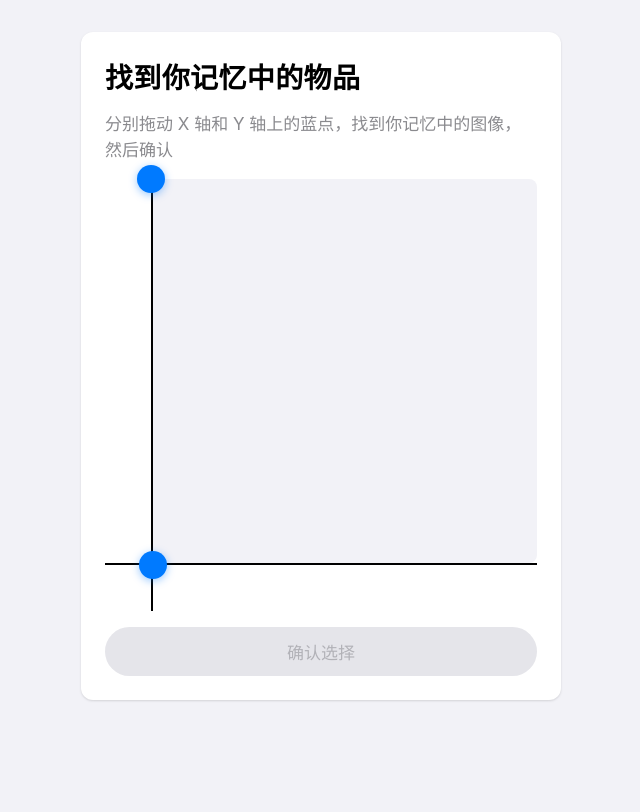
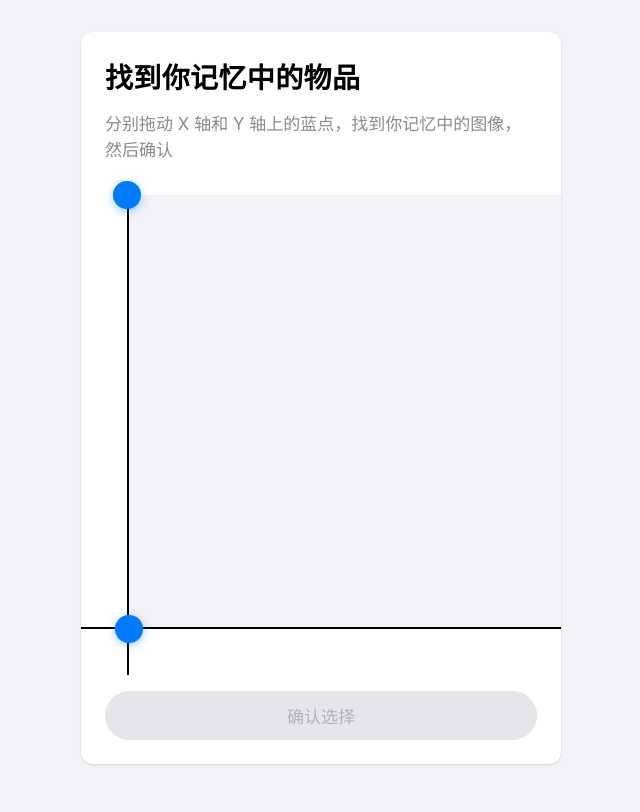
Before and after one commit to Arrosw/memory-experiment, a Flask app: template templates/recall.html in a window 1280 px wide. Shown: the whole page, without its empty margins (319-959 px from the left). Before the commit the page ends 701 px from the top, so only its background shows below. Run offline with Flask 3, Linux system fonts and the light colour scheme; the template is opened without the code that fills it, so the values that code supplies are empty.

Commit message:
refactor(recall): bleed coord widget to card edges, remove horizontal/bottom padding

```diff
--- a/templates/base.html
+++ b/templates/base.html
@@ -73,7 +73,6 @@
       flex: 1; overflow: hidden;
       display: flex; align-items: center; justify-content: center;
       background: var(--bg);
-      border-radius: var(--r-sm);
     }
     #quadrant img { max-width: 100%; max-height: 100%; display: block; }
     #x-rail {
--- a/templates/recall.html
+++ b/templates/recall.html
@@ -3,9 +3,11 @@
 {% block title %}找到你记忆中的物品{% endblock %}
 
 {% block content %}
-  <div class="card">
-    <h1>找到你记忆中的物品</h1>
-    <p style="margin-bottom:var(--s4);">分别拖动 X 轴和 Y 轴上的蓝点，找到你记忆中的图像，然后确认</p>
+  <div class="card" style="padding:0;overflow:hidden;">
+    <div style="padding:var(--s6) var(--s6) var(--s4);">
+      <h1>找到你记忆中的物品</h1>
+      <p>分别拖动 X 轴和 Y 轴上的蓝点，找到你记忆中的图像，然后确认</p>
+    </div>
     <div id="coord-wrap">
       <div id="left-col">
         <div id="y-rail"><div id="y-dot"></div></div>
@@ -18,7 +20,9 @@
         <div id="x-rail"><div id="x-dot"></div></div>
       </div>
     </div>
-    <button id="confirm-btn" class="btn" style="width:100%;margin-top:var(--s4);" disabled>确认选择</button>
+    <div style="padding:var(--s4) var(--s6) var(--s6);">
+      <button id="confirm-btn" class="btn" style="width:100%;" disabled>确认选择</button>
+    </div>
   </div>
 
   <div id="phase-data"
```
